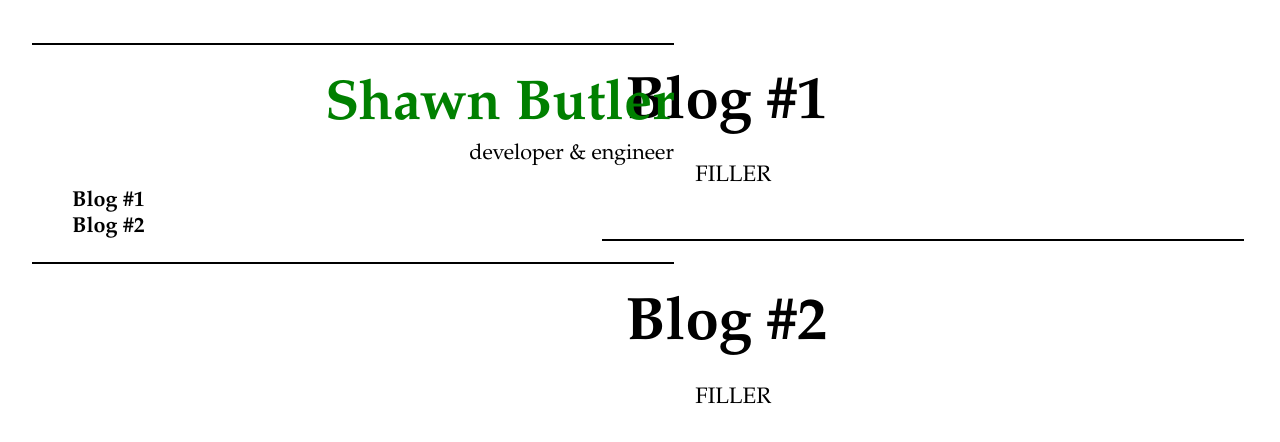
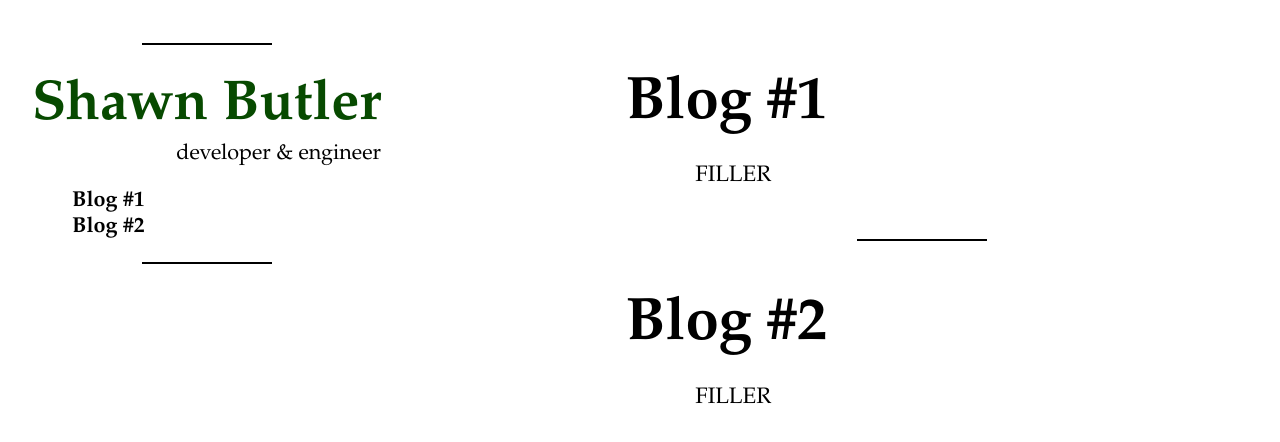
Before and after one commit to ShawnButler2021/personal-website, a plain HTML site: page blogs.html in a window 1280 px wide. In both pictures the pointer is over the link "Shawn Butler". Drawn offline with Linux system fonts and the light colour scheme.

Commit message:
Update base.css
Attempting to fix header box

```diff
--- a/base.css
+++ b/base.css
@@ -23,7 +23,7 @@ body {
 }
 hr {
 	text-align: center;
-	width: 50vw;
+	width: 10vw;
 	border: 1px solid black;
 }
 html {
@@ -68,7 +68,7 @@ html {
 	transition: font-size 0.5s ease-in-out;
 }
 .link:hover {
-	color: green;
+	color: #074a00;
 	font-size: 130%;
 }
 @keyframes fading{
```
